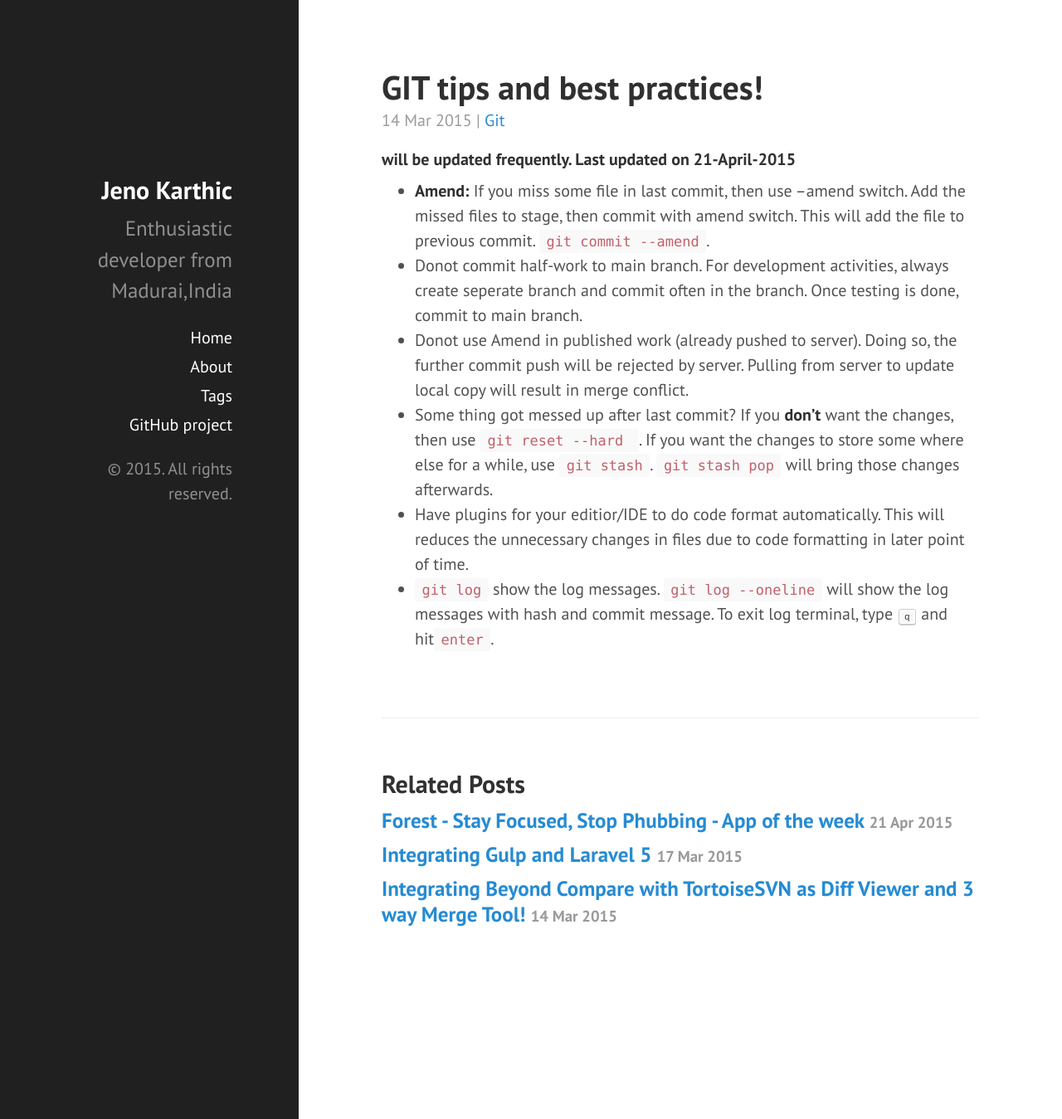
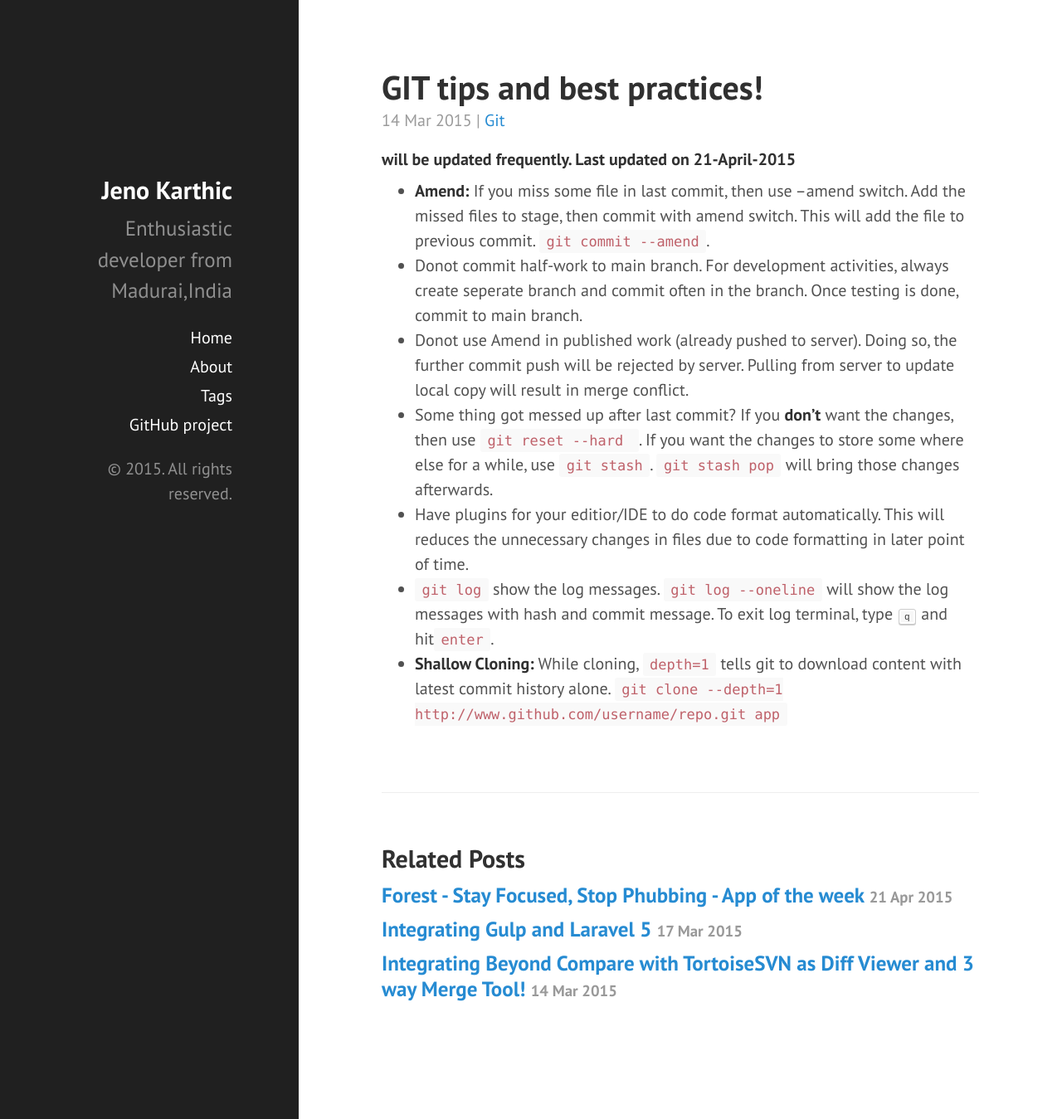
Before and after one commit to jenokarthic/jenokarthic.github.io, a Jekyll site: the page built from _posts/2015-3-14-Git-Tips.md, in a window 1280 px wide and 1349 px high. Shown: the whole window at 83% size. Built offline with Jekyll 4.4.1, drawn with Linux system fonts in a browser that asks for light colours; Markdown is read by kramdown in place of the engine named in the settings; comment, search, counter and statistics services are not loaded.

```diff
--- a/_posts/2015-3-14-Git-Tips.md
+++ b/_posts/2015-3-14-Git-Tips.md
@@ -12,3 +12,4 @@
 * Some thing got messed up after last commit?  If you **don't** want  the changes, then use `git reset --hard `.   If you want the changes to store some where else for a while, use  `git stash`.  `git stash pop` will bring those changes afterwards.
 * Have plugins for your editior/IDE to do code format automatically. This will reduces the unnecessary changes in files due to code formatting in later point of time.
 * `git log` show the log messages.  `git log --oneline` will show the log messages with hash and commit message.  To  exit log terminal, type <kbd>q</kbd> and hit`enter`.
+* **Shallow Cloning:** While cloning, `depth=1`  tells git to download  content with latest commit history alone.   `git clone --depth=1 http://www.github.com/username/repo.git app`
```
